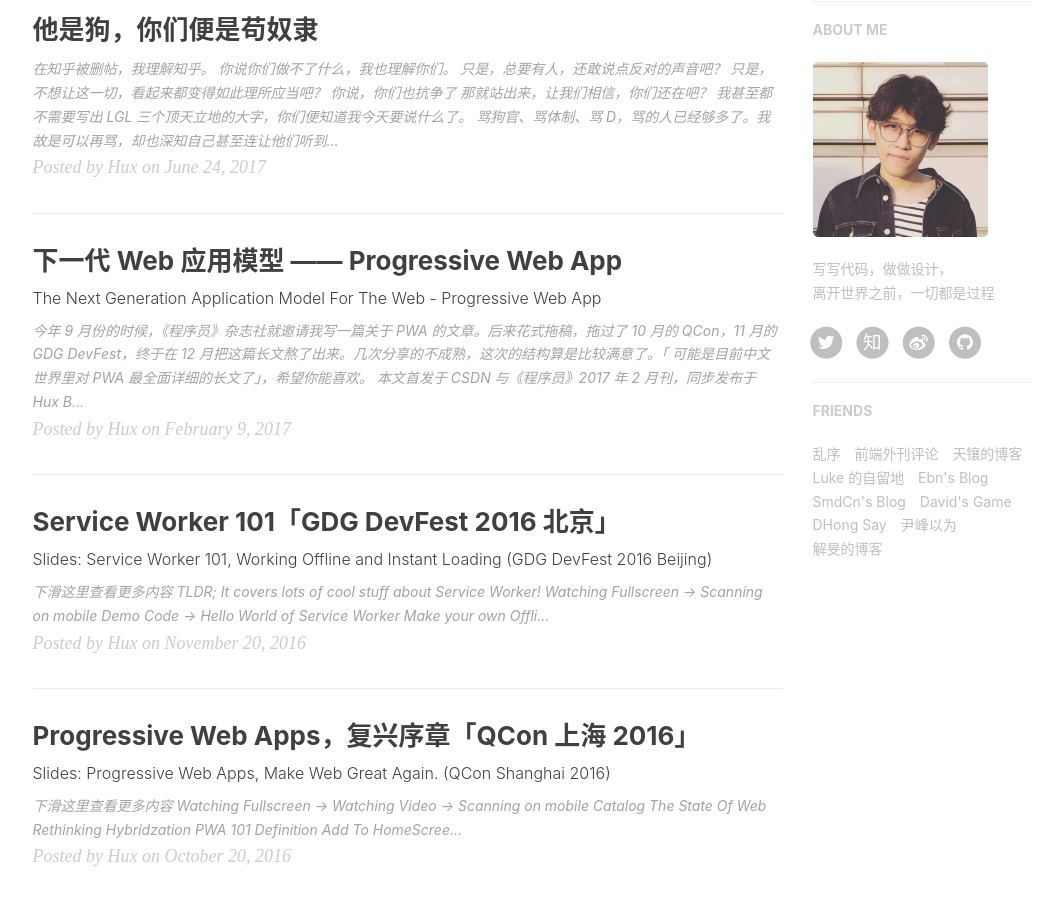
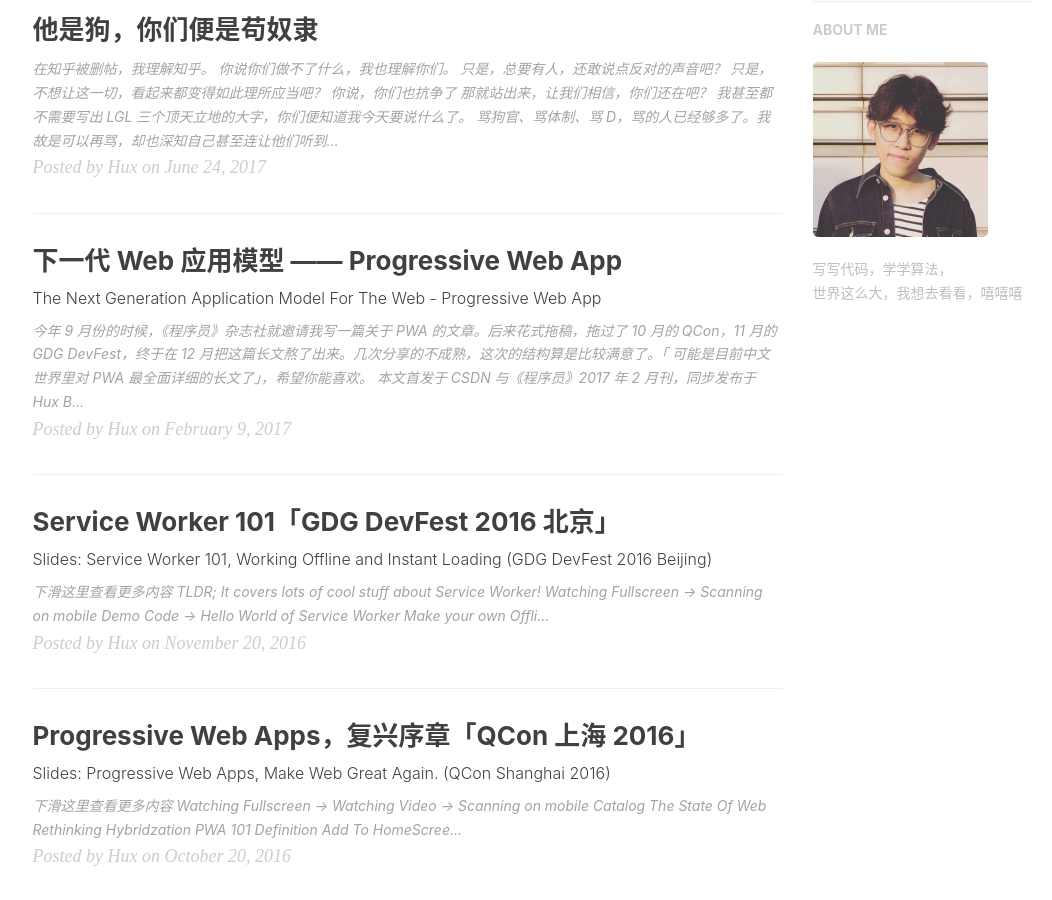
Before and after one commit to VeritasDada/VeritasDada.github.io, a Jekyll site: the page built from index.html, in a window 1280 px wide and 900 px high, scrolled down 692 px. Shown: the whole window, without its empty margins (135-1187 px from the left). Built offline with Jekyll 4.4.1, drawn with Linux system fonts in a browser that asks for light colours; nearby versions of some CDN libraries; the list of posts is cut into pages by our own code; comment, search, counter and statistics services are not loaded; some of the changed text lies outside the part shown.

Commit message:
Update _config.yml

```diff
--- a/_config.yml
+++ b/_config.yml
@@ -1,21 +1,21 @@
 # Site settings
-title: Hux Blog
-SEOTitle: 黄玄的博客 | Hux Blog
+title: Elizabethu Blog
+SEOTitle: 达达的博客 | Elizabethu Blog
 header-img: img/home-bg.jpg
-email: huxpro@gmail.com
-description: "关于前端与设计、黑客与画家 | 黄玄，Web & Mobile Lover，Software Engineer，UX Designer | 这里是 @Hux黄玄 的个人博客，与你一起发现更大的世界。"
-keyword: "黄玄, Hux黄玄, Hux, 鬼栈, huxpro, @huxpro, 黄玄的博客, Hux Blog, 博客, 个人网站, 互联网, Web, JavaScript, 前端, 设计"
-url: "https://huangxuan.me"              # your host, for absolute URL
-baseurl: ""                             # for example, '/blog' if your blog hosted on 'host/blog'
+email: Elizabethu@163.com
+description: "努力学习的代码小白 | 达达，Algorithm & Web Lover | 这里是达达的个人博客，与你一起发现更大的世界。"
+keyword: "达达, Elizabethu达达, 达达的博客, Elizabethu Blog, 博客，算法，代码"
+#url: "https://huangxuan.me"              # your host, for absolute URL
+#baseurl: ""                             # for example, '/blog' if your blog hosted on 'host/blog'
 
 
 
 # SNS settings
-RSS: false
-weibo_username:     huxpro
-zhihu_username:     huxpro
-github_username:    huxpro
-twitter_username:   huxpro
+#RSS: false
+#weibo_username:     huxpro
+#zhihu_username:     huxpro
+#github_username:    huxpro
+#twitter_username:   huxpro
 #facebook_username:  huxpro
 # linkedin_username:  firstname-lastname-idxxxx
 
@@ -67,7 +67,7 @@
 
 # Sidebar settings
 sidebar: true                           # whether or not using Sidebar.
-sidebar-about-description: "写写代码，做做设计，<br>离开世界之前，一切都是过程"
+sidebar-about-description: "写写代码，学学算法，<br>世界这么大，我想去看看，嘻嘻嘻"
 sidebar-avatar: /img/avatar-hux.jpg      # use absolute URL, seeing it's used in both `/` and `/about/`
 
 
@@ -85,39 +85,15 @@
 
 
 # Friends
-friends: [
-    {
+#friends: [
+    #{
     #     title: "Su",
     #     href: "http://su.gallery/"
     # },{
-        title: "乱序",
-        href: "http://mida.re/"
-    },{
-        title: "前端外刊评论",
-        href: "http://qianduan.guru/"
-    },{
-        title: "天镶的博客",
-        href: "http://lingyu.wang/"
-    },{
-        title: "Luke 的自留地",
-        href: "http://hmqk1995.github.io"
-    },{
-        title: "Ebn's Blog",
-        href: "http://ebnbin.com/"
-    },{
-        title: "SmdCn's Blog",
-        href: "http://blog.smdcn.net"
-    },{
-        title: "David's Game",
-        href: "https://www.ruoyaowu.com/"
-    },{
-        title: "DHong Say",
-        href: "http://dhong.co"
-    },{
-        title: "尹峰以为",
-        href: "http://ingf.github.io/"
-    },{
-        title: "解旻的博客",
-        href: "http://xieminis.me/"
-    }
-]
+        #title: "乱序",
+        #href: "http://mida.re/"
+    #},{
+        #title: "前端外刊评论",
+        #href: "http://qianduan.guru/"
+    #}
+#]
```
